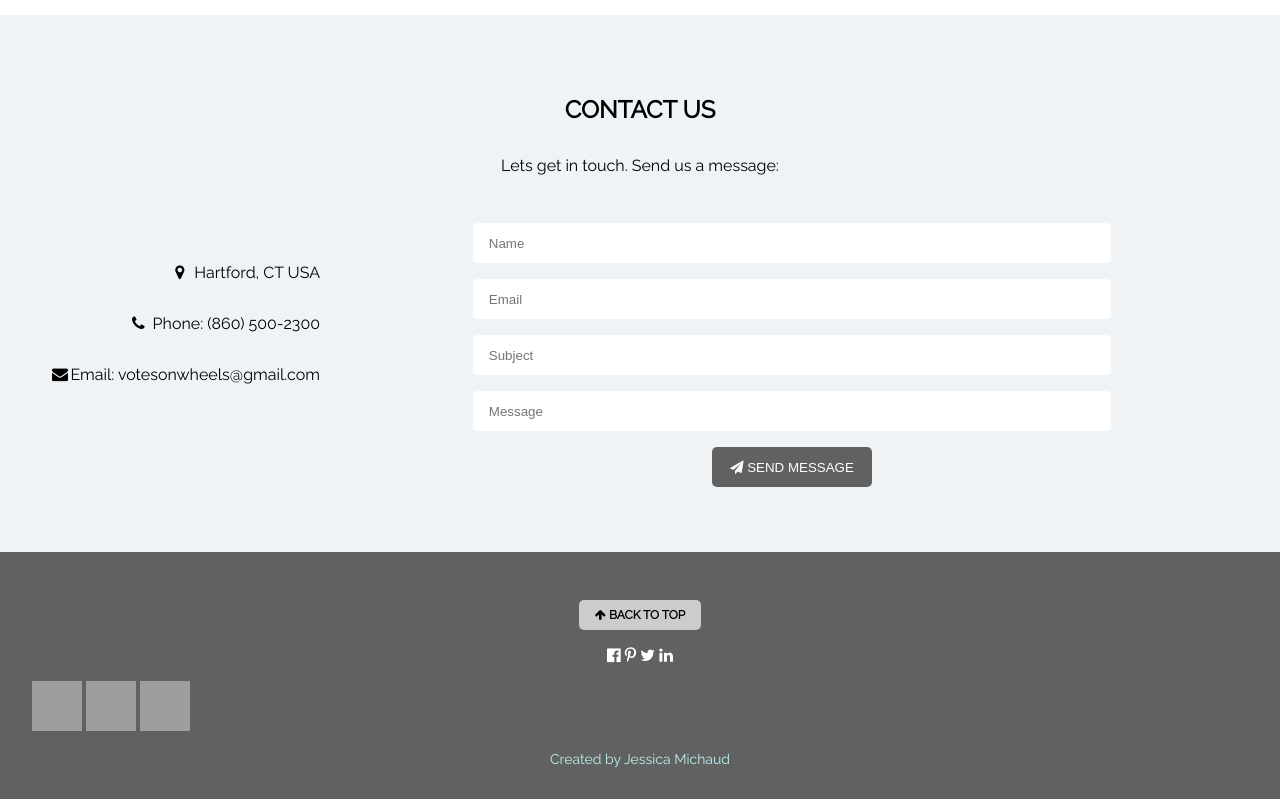
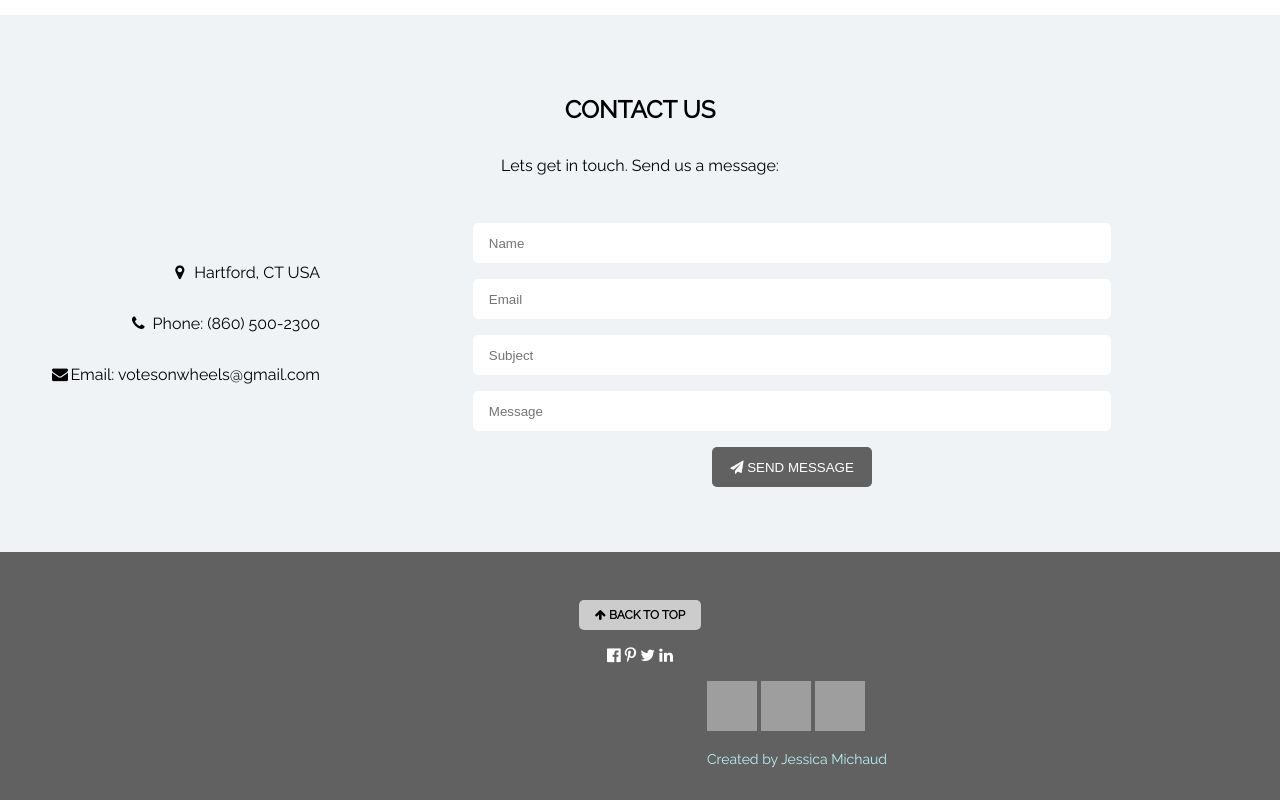
Before and after one commit to jessmichaud488/Votes-on-Wheels, a website: page index.html in a window 1280 px wide. Shown: the part 2202-3002 px from the top of the page. Drawn offline with nearby package versions, Linux system fonts and the light colour scheme; grey boxes are pictures that could not be loaded.

```diff
--- a/index.css
+++ b/index.css
@@ -987,8 +987,8 @@
 }
 
 .about-me {
-  margin-left: auto;
-  margin-right: auto;
+  display: inline-block;
+  margin-left: 675px;
 }
 
 .about-me p{
```
